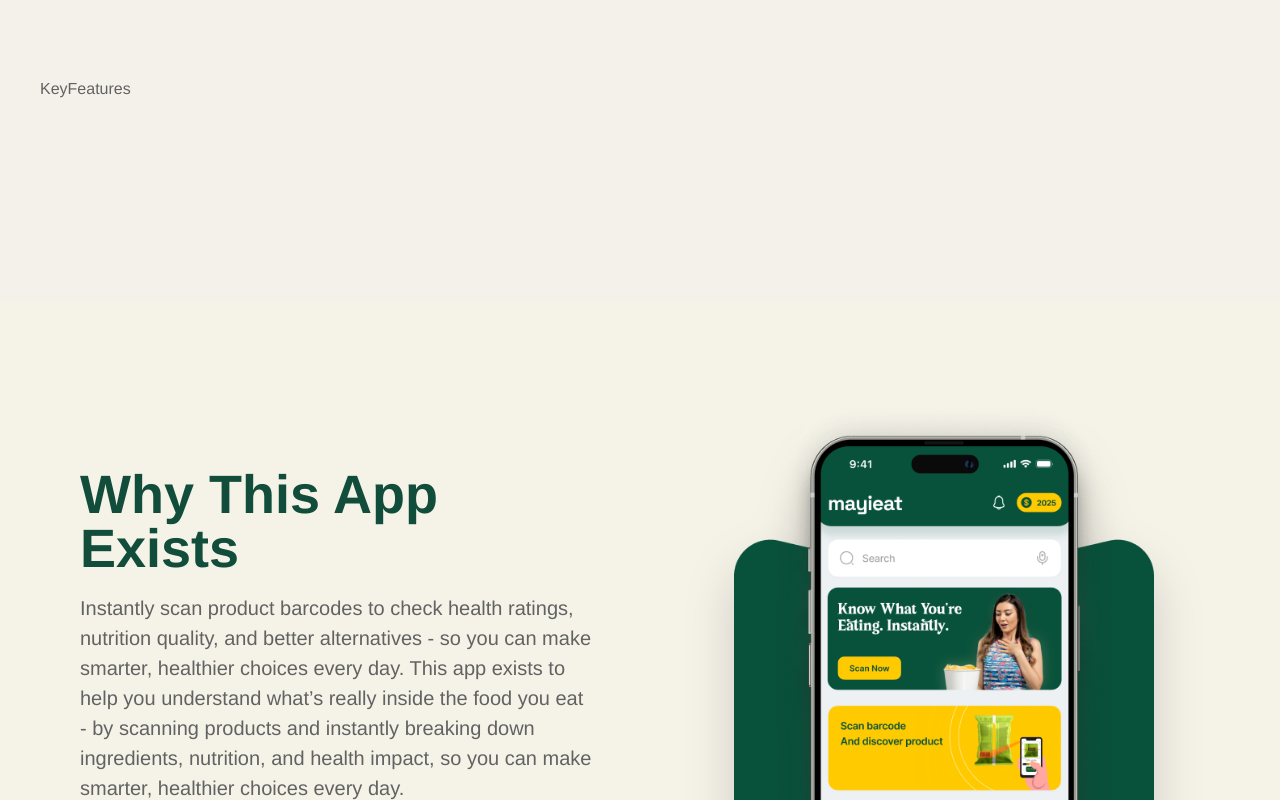
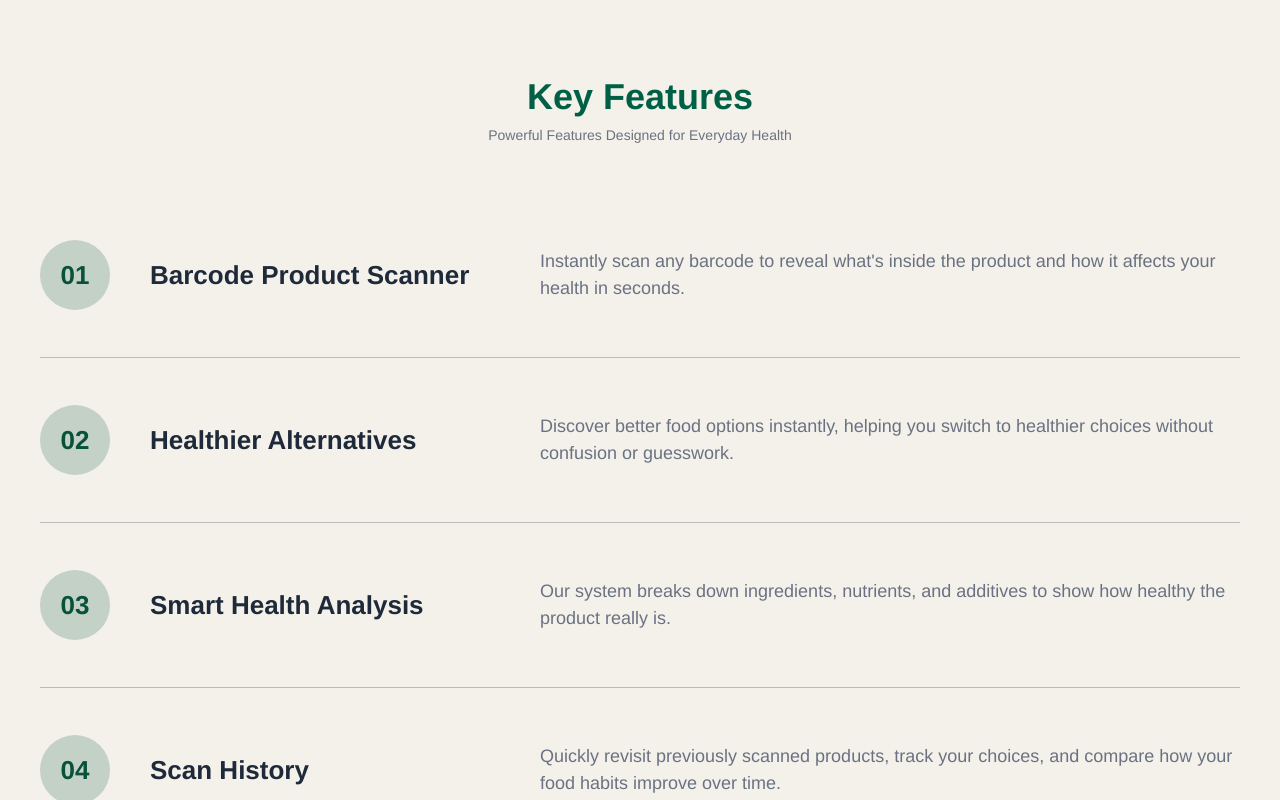
Before and after one commit to Rushil0704/Promotion_Project, a Next.js app: page / in a window 1280 px wide. Shown: the part 3220-4020 px from the top of the page. Built offline with nearby package versions, Linux system fonts and the light colour scheme.

Commit message:
general changes

```diff
--- a/components/Home/exploreourApp/ExploreourApp.tsx
+++ b/components/Home/exploreourApp/ExploreourApp.tsx
@@ -93,7 +93,7 @@ export const ExploreourApp = () => {
                 </h2>
 
                 <div
-					className="relative w-full flex justify-center items-center min-h-[450px] md:min-h-[550px] mb-12"
+                    className="relative w-full flex justify-center items-center min-h-112.5 md:min-h-137.5 mb-12"
                     onTouchStart={handleTouchStart}
                     onTouchEnd={handleTouchEnd}
                 >
@@ -113,7 +113,7 @@ export const ExploreourApp = () => {
                                         opacity: position.opacity,
                                     }}
                                 >
-									<div className="relative w-48 h-[400px] md:w-64 md:h-[500px]">
+                                    <div className="relative w-48 h-100 md:w-64 md:h-125">
                                         <Image
                                             src={slide.image}
                                             alt={`App screen ${slide.id}`}
--- a/components/Home/keyFeatures/KeyFeatures.tsx
+++ b/components/Home/keyFeatures/KeyFeatures.tsx
@@ -1,5 +1,66 @@
 export const KeyFeatures = () => {
+    const features = [
+        {
+            title: 'Barcode Product Scanner',
+            desc: "Instantly scan any barcode to reveal what's inside the product and how it affects your health in seconds."
+        },
+        {
+            title: 'Healthier Alternatives',
+            desc: 'Discover better food options instantly, helping you switch to healthier choices without confusion or guesswork.'
+        },
+        {
+            title: 'Smart Health Analysis',
+            desc: 'Our system breaks down ingredients, nutrients, and additives to show how healthy the product really is.'
+        },
+        {
+            title: 'Scan History',
+            desc: 'Quickly revisit previously scanned products, track your choices, and compare how your food habits improve over time.'
+        },
+        {
+            title: 'Product Ratings',
+            desc: 'See clear ratings and explanations so you can make informed decisions at a glance.'
+        },
+        {
+            title: 'Reward Points',
+            desc: 'Earn points for healthy choices and redeem rewards as your habits improve.'
+        }
+    ]
+
     return (
-        <div className="container">KeyFeatures</div>
+        <section className="container flex flex-col gap-8 md:gap-12">
+            <div className="text-center max-w-2xl mx-auto">
+                <h2 className="text-3xl md:text-4xl font-bold text-emerald-800">Key Features</h2>
+                <p className="text-sm text-gray-500 mt-2">Powerful Features Designed for Everyday Health</p>
+            </div>
+
+            <div className="relative">
+                <ul className="flex flex-col">
+                    {features.map((f, idx) => (
+                        <li key={idx} className="flex md:flex-row flex-col justify-between items-center md:gap-10 gap-3 border-b border-[#bbb] py-11.75">
+                            {/* left: badge column */}
+                            <div className="flex items-start md:items-center">
+                                <div className="relative w-full flex justify-center">
+                                    <div className="md:size-17.5 size-12 rounded-full bg-secondary/20 text-secondary flex items-center justify-center font-semibold text-sm z-10 text-[20px] md:text-[26px]" style={{ minWidth: 40 }}>
+                                        {String(idx + 1).padStart(2, '0')}
+                                    </div>
+                                </div>
+                            </div>
+
+                            {/* middle: title + dividing line */}
+                            <div className="flex items-center flex-1">
+                                <div className="w-full md:text-start text-center">
+                                    <h3 className="text-lg md:text-[26px] font-semibold text-gray-800">{f.title}</h3>
+                                </div>
+                            </div>
+
+                            {/* right: description */}
+                            <div className="md:text-start text-center flex-2">
+                                <p className="text-base md:text-[18px] text-gray-500">{f.desc}</p>
+                            </div>
+                        </li>
+                    ))}
+                </ul>
+            </div>
+        </section>
     )
 }
```
Lines whose indentation alone changed are shown as unchanged.
